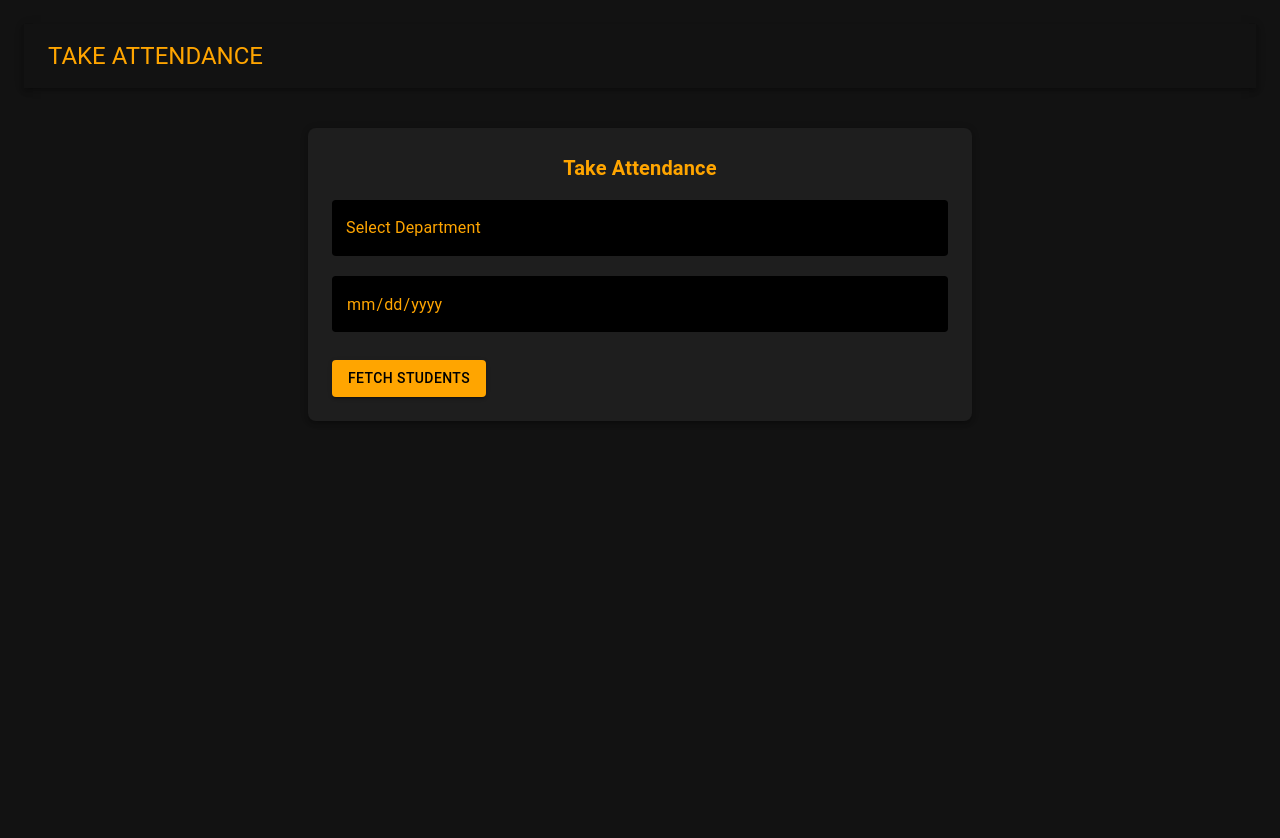
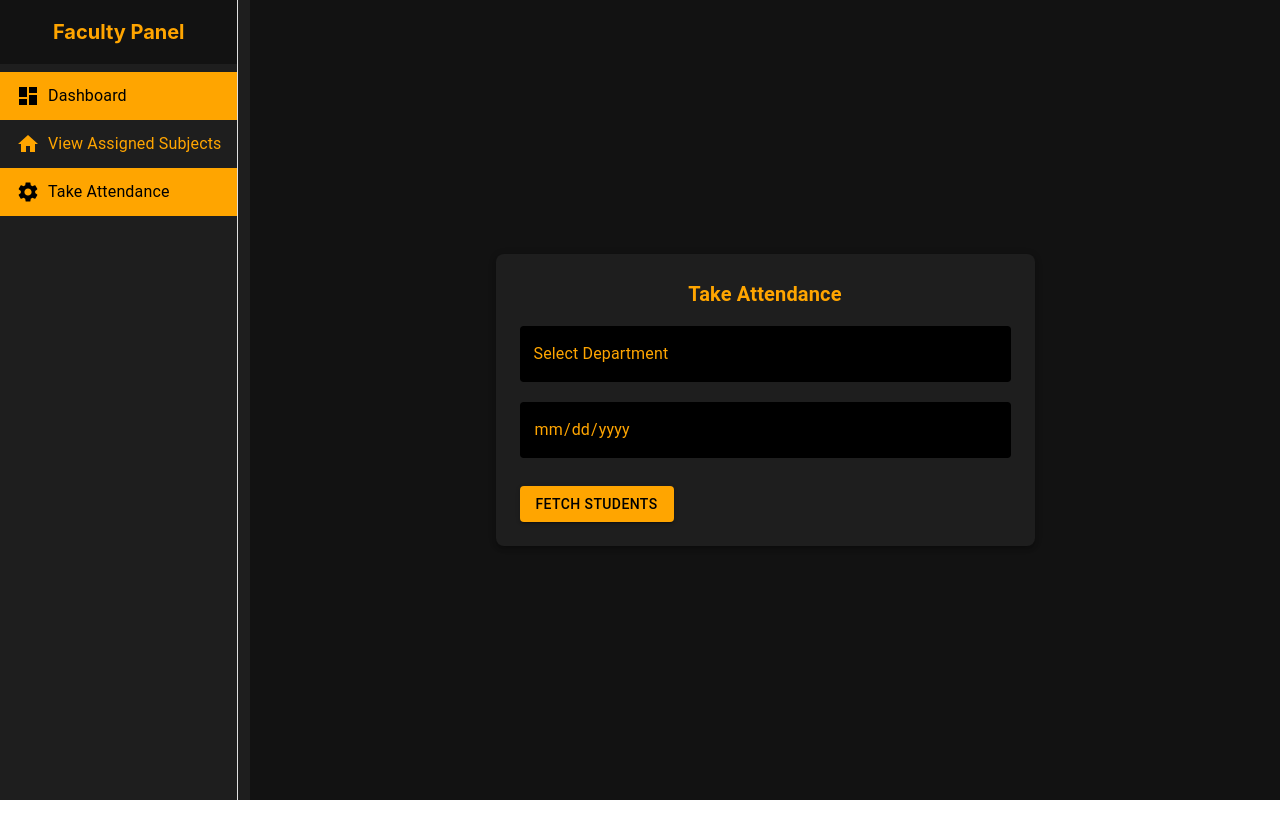
Before and after one commit to sonalgonsalves/attendify, a React (Create React App) app in the folder frontend/: page /faculty/attendance in a window 1280 px wide. Shown: the top 838 px of the page. After the commit the page ends 800 px from the top, so only its background shows below. Built offline with nearby package versions, Linux system fonts and the light colour scheme.

Commit message:
faculty and student sidebar done

```diff
--- a/frontend/src/FacultyDashboard.js
+++ b/frontend/src/FacultyDashboard.js
@@ -66,22 +66,6 @@ function Sidebar() {
           <Home sx={{ marginRight: 1, color: "inherit" }} />
           <ListItemText primary="View Assigned Subjects" />
         </ListItem>
-        <ListItem button component={NavLink} to="/faculty/question-paper"
-          style={({ isActive }) => ({
-            backgroundColor: isActive ? "#FFA500" : "transparent",
-            color: isActive ? "#000000" : "#FFA500"
-          })}>
-          <Group sx={{ marginRight: 1, color: "inherit" }} />
-          <ListItemText primary="Configure QP patterns" />
-        </ListItem>
-        <ListItem button component={NavLink} to="/faculty/marks"
-          style={({ isActive }) => ({
-            backgroundColor: isActive ? "#FFA500" : "transparent",
-            color: isActive ? "#000000" : "#FFA500"
-          })}>
-          <School sx={{ marginRight: 1, color: "inherit" }} />
-          <ListItemText primary="Manage marks" />
-        </ListItem>
         <ListItem button component={NavLink} to="/faculty/attendance"
           style={({ isActive }) => ({
             backgroundColor: isActive ? "#FFA500" : "transparent",
@@ -89,30 +73,6 @@ function Sidebar() {
           })}>
           <Settings sx={{ marginRight: 1, color: "inherit" }} />
           <ListItemText primary="Take Attendance" />
-        </ListItem>
-        <ListItem button component={NavLink} to="/faculty/freeze"
-          style={({ isActive }) => ({
-            backgroundColor: isActive ? "#FFA500" : "transparent",
-            color: isActive ? "#000000" : "#FFA500"
-          })}>
-          <Settings sx={{ marginRight: 1, color: "inherit" }} />
-          <ListItemText primary="Freeze Marks" />
-        </ListItem>
-        <ListItem button component={NavLink} to="/faculty/generate"
-          style={({ isActive }) => ({
-            backgroundColor: isActive ? "#FFA500" : "transparent",
-            color: isActive ? "#000000" : "#FFA500"
-          })}>
-          <Settings sx={{ marginRight: 1, color: "inherit" }} />
-          <ListItemText primary="Generate reports" />
-        </ListItem>
-        <ListItem button component={NavLink} to="/faculty/course-file"
-          style={({ isActive }) => ({
-            backgroundColor: isActive ? "#FFA500" : "transparent",
-            color: isActive ? "#000000" : "#FFA500"
-          })}>
-          <Book sx={{ marginRight: 1, color: "inherit" }} />
-          <ListItemText primary="Generate Course File" />
         </ListItem>
       </List>
     </Drawer>
--- a/frontend/src/TakeAttendance.js
+++ b/frontend/src/TakeAttendance.js
@@ -4,8 +4,52 @@ import {
     Button, TextField, FormControl, InputLabel, Select, MenuItem,
     Checkbox, FormControlLabel, Box, Typography, AppBar, Toolbar
 } from "@mui/material";
+import { Drawer, List, ListItem, ListItemText } from '@mui/material'; // Import necessary components for Sidebar
+import { NavLink } from 'react-router-dom'; // Import NavLink for routing
+import DashboardIcon from '@mui/icons-material/Dashboard'; // Import icons
+import Home from '@mui/icons-material/Home';
+import Group from '@mui/icons-material/Group';
+import School from '@mui/icons-material/School';
+import Settings from '@mui/icons-material/Settings';
+import Book from '@mui/icons-material/Book';
 
 const API_BASE_URL = "http://localhost:5000/api"; // Adjust if needed
+
+function Sidebar() {
+    return (
+      <Drawer variant="permanent" anchor="left" sx={{ width: 250, bgcolor: "#1e1e1e", color: "white" }}>
+        <Box sx={{ padding: "20px", textAlign: "center", bgcolor: "#121212", color: "#FFA500", fontSize: "20px", fontWeight: "bold" }}>
+          Faculty Panel
+        </Box>
+        <List sx={{ bgcolor: '#1e1e1e', height: '100%' }}>
+          <ListItem button component={NavLink} to="/faculty"
+            style={({ isActive }) => ({
+              backgroundColor: isActive ? "#FFA500" : "transparent",
+              color: isActive ? "#000000" : "#FFA500"
+            })}>
+            <DashboardIcon sx={{ marginRight: 1, color: "inherit" }} />
+            <ListItemText primary="Dashboard" />
+          </ListItem>
+          <ListItem button component={NavLink} to="/faculty/subjects"
+            style={({ isActive }) => ({
+              backgroundColor: isActive ? "#FFA500" : "transparent",
+              color: isActive ? "#000000" : "#FFA500"
+            })}>
+            <Home sx={{ marginRight: 1, color: "inherit" }} />
+            <ListItemText primary="View Assigned Subjects" />
+          </ListItem>
+          <ListItem button component={NavLink} to="/faculty/attendance"
+            style={({ isActive }) => ({
+              backgroundColor: isActive ? "#FFA500" : "transparent",
+              color: isActive ? "#000000" : "#FFA500"
+            })}>
+            <Settings sx={{ marginRight: 1, color: "inherit" }} />
+            <ListItemText primary="Take Attendance" />
+          </ListItem>
+        </List>
+      </Drawer>
+    );
+  }
 
 function TakeAttendance() {
     const [department, setDepartment] = useState("");
@@ -78,17 +122,12 @@ function TakeAttendance() {
             alert(`Failed to update attendance. ${error.response?.data?.message || error.message}`);
         }
     };
+
     return (
-        <Box sx={{ display: "flex", flexDirection: "column", height: "100vh", backgroundColor: "#121212", color: "#FFA500", alignItems: "center", padding: 3 }}>
-            <AppBar position="static" sx={{ backgroundColor: "#121212", width: "100%" }}>
-                <Toolbar>
-                    <Typography variant="h5" color="#FFA500" sx={{ flexGrow: 1 }}>
-                        TAKE ATTENDANCE
-                    </Typography>
-                </Toolbar>
-            </AppBar>
-
-            <Box sx={{ p: 3, width: "50%", backgroundColor: "#1e1e1e", boxShadow: 3, borderRadius: 2, mt: 5 }}>
+        <Box sx={{ display: "flex", flexDirection: "row", height: "100vh", backgroundColor: "#121212", color: "#FFA500" }}>
+            <Sidebar />
+            <Box sx={{ flexGrow: 1, display: "flex", justifyContent: "center", alignItems: "center", padding: 3 }}>
+                <Box sx={{ width: "50%", backgroundColor: "#1e1e1e", boxShadow: 3, borderRadius: 2, p: 3 }}>
                     <Typography variant="h6" sx={{ color: "#FFA500", textAlign: "center", fontWeight: "bold" }}>Take Attendance</Typography>
 
                     <FormControl fullWidth margin="dense" sx={{ mt: 2 }}>
@@ -116,7 +155,7 @@ function TakeAttendance() {
 
                     <Button
                         variant="contained"
-                    sx={{ mt: 3, backgroundColor: "#FFA500", color: "#000000", "&:hover": { backgroundColor: "#cc8400" } }}
+                        sx={{ mt: 3 , backgroundColor: "#FFA500", color: "#000000", "&:hover": { backgroundColor: "#cc8400" } }}
                         onClick={fetchApprovedStudents}
                     >
                         Fetch Students
@@ -172,6 +211,7 @@ function TakeAttendance() {
                     )}
                 </Box>
             </Box>
+        </Box>
     );
 }
 
--- a/frontend/src/ViewAttendance.js
+++ b/frontend/src/ViewAttendance.js
@@ -1,8 +1,61 @@
 import React, { useEffect, useState } from "react";
 import axios from "axios";
-import { Box, Typography, AppBar, Toolbar, Table, TableBody, TableCell, TableContainer, TableHead, TableRow, Paper, CircularProgress } from "@mui/material";
+import {
+    Box,
+    Typography,
+    AppBar,
+    Toolbar,
+    Table,
+    TableBody,
+    TableCell,
+    TableContainer,
+    TableHead,
+    TableRow,
+    Paper,
+    CircularProgress,
+    Drawer,
+    List,
+    ListItem,
+    ListItemText
+} from "@mui/material";
+import { NavLink } from "react-router-dom"; // Import NavLink for routing
+import DashboardIcon from "@mui/icons-material/Dashboard"; // Import icons
+import Home from "@mui/icons-material/Home";
+import Group from "@mui/icons-material/Group";
+import School from "@mui/icons-material/School";
+import Settings from "@mui/icons-material/Settings";
+import Book from "@mui/icons-material/Book";
+import Assessment from "@mui/icons-material/Assessment"; // Import Assessment icon
 
 const API_BASE_URL = "http://localhost:5000/api"; // Adjust if needed
+
+function Sidebar() {
+    return (
+        <Drawer variant="permanent" anchor="left" sx={{ width: 250, bgcolor: "#1e1e1e", color: "white" }}>
+            <Box sx={{ padding: "20px", textAlign: "center", bgcolor: "#121212", color: "#FFA500", fontSize: "20px", fontWeight: "bold" }}>
+                Student Panel
+            </Box>
+            <List sx={{ bgcolor: '#1e1e1e', height: '100%' }}>
+                <ListItem button component={NavLink} to="/student"
+                    style={({ isActive }) => ({
+                        backgroundColor: isActive ? "#FFA500" : "transparent",
+                        color: isActive ? "#000000" : "#FFA500"
+                    })}>
+                    <DashboardIcon sx={{ marginRight: 1, color: "inherit" }} />
+                    <ListItemText primary="Dashboard" />
+                </ListItem>
+                <ListItem button component={NavLink} to="/student/marks"
+                    style={({ isActive }) => ({
+                        backgroundColor: isActive ? "#FFA500" : "transparent",
+                        color: isActive ? "#000000" : "#FFA500"
+                    })}>
+                    <Assessment sx={{ marginRight: 1, color: "inherit" }} />
+                    <ListItemText primary="View Marks and Attendance" />
+                </ListItem>
+            </List>
+        </Drawer>
+    );
+}
 
 function ViewAttendance() {
     const [attendanceRecords, setAttendanceRecords] = useState([]);
@@ -26,7 +79,9 @@ function ViewAttendance() {
     }, []);
 
     return (
-        <Box sx={{ display: "flex", flexDirection: "column", height: "100vh", backgroundColor: "#121212", color: "#FFA500", alignItems: "center", padding: 3 }}>
+        <Box sx={{ display: "flex", height: "100vh", backgroundColor: "#121212", color: "#FFA500" }}>
+            <Sidebar />
+            <Box sx={{ flexGrow: 1, p: 3 }}>
                 <AppBar position="static" sx={{ backgroundColor: "#121212", width: "100%" }}>
                     <Toolbar>
                         <Typography variant="h5" color="#FFA500" sx={{ flexGrow: 1 }}>
@@ -72,6 +127,7 @@ function ViewAttendance() {
                     )}
                 </Box>
             </Box>
+        </Box>
     );
 }
 
```
Lines whose indentation alone changed are shown as unchanged.
